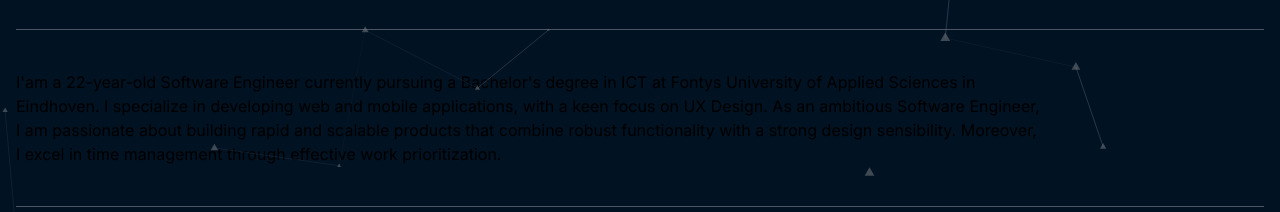
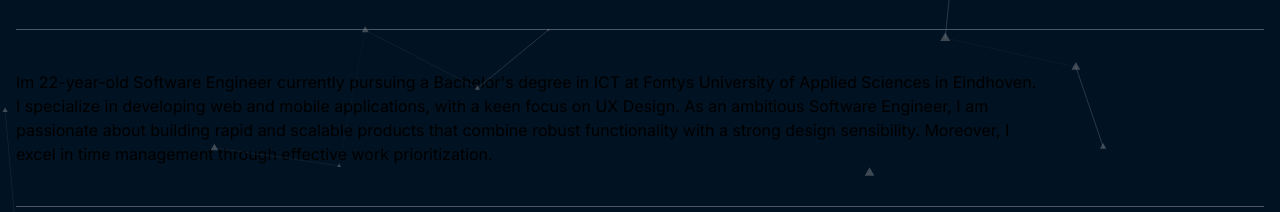
Before and after one commit to Viktor1722/Portfolio-new, a Next.js app: page / in a window 1280 px wide. Shown: the part 187-399 px from the top of the page. Built offline with nearby package versions, Linux system fonts and the light colour scheme.

Commit message:
small change to the text

```diff
--- a/src/app/page.js
+++ b/src/app/page.js
@@ -29,14 +29,14 @@ export default function Home() {
 
           <section id="about" className="my-10 ">
             <p className="max-w-5xl">
-              {"I'am"} a 22-year-old Software Engineer currently pursuing a
-              Bachelor's degree in ICT at Fontys University of Applied Sciences
-              in Eindhoven. I specialize in developing web and mobile
-              applications, with a keen focus on UX Design. As an ambitious
-              Software Engineer, I am passionate about building rapid and
-              scalable products that combine robust functionality with a strong
-              design sensibility. Moreover, I excel in time management through
-              effective work prioritization.
+              Im 22-year-old Software Engineer currently pursuing a Bachelor's
+              degree in ICT at Fontys University of Applied Sciences in
+              Eindhoven. I specialize in developing web and mobile applications,
+              with a keen focus on UX Design. As an ambitious Software Engineer,
+              I am passionate about building rapid and scalable products that
+              combine robust functionality with a strong design sensibility.
+              Moreover, I excel in time management through effective work
+              prioritization.
             </p>
           </section>
 
```
